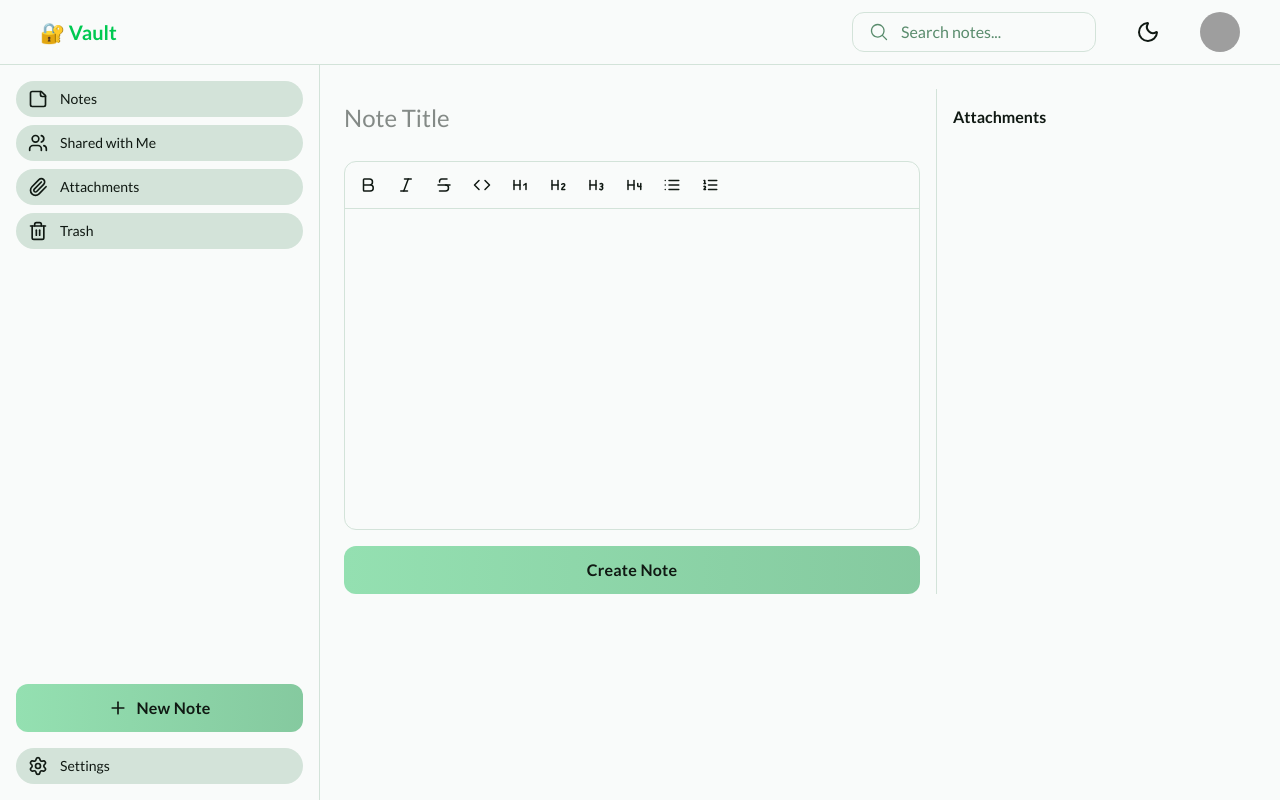
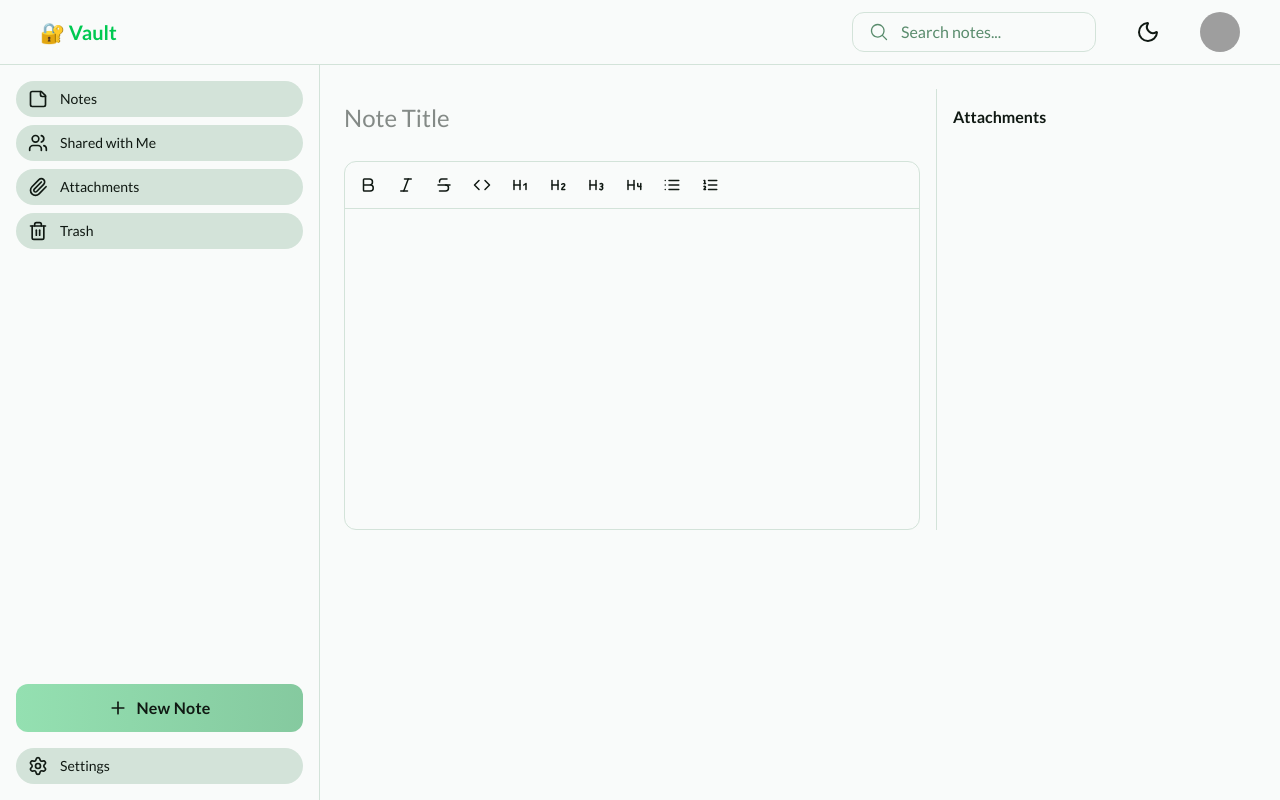
Before and after one commit to kit-g/vault, a React (Vite) app in the folder web/: page /notes/new in a window 1280 px wide. Built offline with nearby package versions, Linux system fonts and the light colour scheme; no server answers; sample sign-in values are in the browser's storage; grey boxes are pictures that could not be loaded.

Commit message:
refactor: remove save button from NoteDetail page

```diff
--- a/web/src/pages/NoteDetail.tsx
+++ b/web/src/pages/NoteDetail.tsx
@@ -98,9 +98,6 @@ export default function NoteDetail() {
             onChange={ (htmlContent) => handleChange('content', htmlContent) }
             status={ saveStatus }
           />
-          <button onClick={ handleSave } className="btn self-start">
-            { isNewNote ? 'Create Note' : 'Save Changes' }
-          </button>
         </div>
 
         <aside className="w-80 border-l border-[var(--border)] p-4 hidden xl:block">
```
